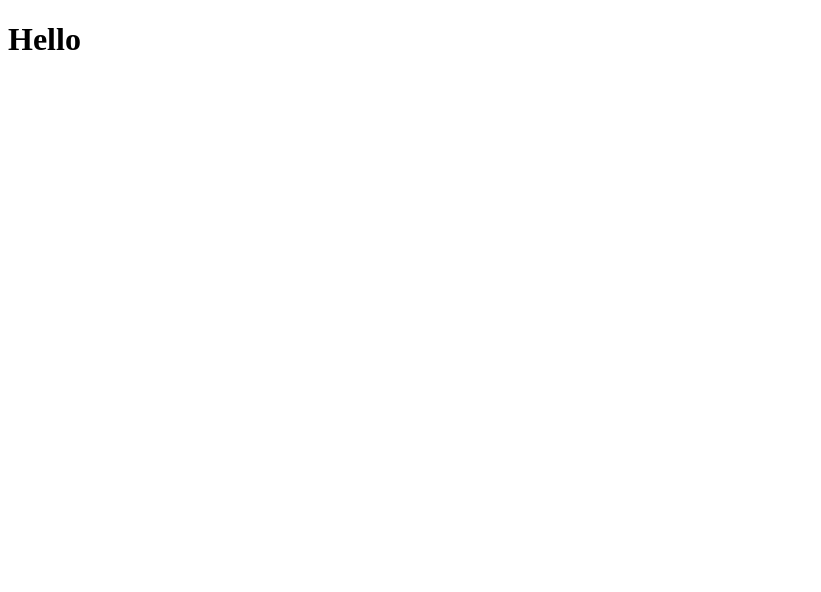
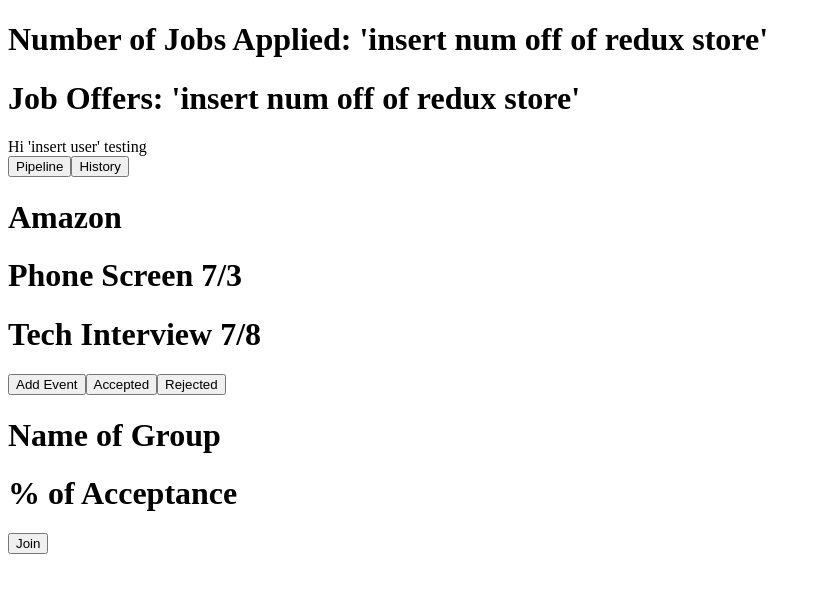
Before and after one commit to lastDanceNY19/LastDance, a React app: page /pipeline in a window 1280 px wide. Shown: the top 592 px of the page, without its empty margins (0-821 px from the left). Built offline with nearby package versions, Linux system fonts and the light colour scheme; the HTML template or start-up script is replaced by a standard one.

Commit message:
React Framework

```diff
--- a/src/client/App.tsx
+++ b/src/client/App.tsx
@@ -1,9 +1,10 @@
 import React from 'react';
+import Container from './Container'
 
 const App: React.FC = () => {
   return(
     <div>
-      <h1>Hello</h1>
+      <Container />
     </div>
   );
 };
--- /dev/null
+++ b/src/client/Container.tsx
@@ -0,0 +1,24 @@
+import React from 'react';
+import Pipeline from './components/Pipeline'
+import Groups from './components/Groups'
+
+export const Container = () => {
+
+  return(
+    <div>
+      <div>
+        <h1>Number of Jobs Applied: 'insert num off of redux store' </h1>
+        <h1>Job Offers: 'insert num off of redux store' </h1>
+      </div>
+
+      <div>Hi 'insert user' testing</div>
+
+      <div className='main-container-2'>
+        <Pipeline />
+        <Groups />
+      </div>
+    </div>
+  );
+};
+
+export default Container;
--- /dev/null
+++ b/src/client/components/Group.tsx
@@ -0,0 +1,14 @@
+import React from 'react';
+
+
+export const Group = () => {
+  return(
+    <div>
+        <h1>Name of Group</h1>
+        <h1>% of Acceptance</h1>
+        <button>Join</button>
+    </div>
+  );
+};
+
+export default Group;
--- /dev/null
+++ b/src/client/components/Groups.tsx
@@ -0,0 +1,12 @@
+import React from 'react';
+import Group from './Group'
+
+export const Groups = () => {
+  return(
+    <div>
+        <Group/>
+    </div>
+  );
+};
+
+export default Groups;
--- /dev/null
+++ b/src/client/components/Job.tsx
@@ -0,0 +1,20 @@
+import React from 'react';
+
+
+export const Job = () => {
+  return(
+    <div>
+        <div>
+          <h1> Amazon </h1>
+          <h1> Phone Screen 7/3 </h1>
+          <h1> Tech Interview 7/8 </h1>
+        </div>
+
+        <button> Add Event </button>
+        <button> Accepted </button>
+        <button> Rejected </button>
+    </div>
+  );
+};
+
+export default Job;
--- /dev/null
+++ b/src/client/components/Pipeline.tsx
@@ -0,0 +1,15 @@
+import React , { useEffect, useState } from 'react';
+import Job from './Job';
+
+export const Pipeline = () => {
+  return(
+    <div>
+        <button  >Pipeline</button>
+        <button  >History</button>
+
+        <Job/>
+    </div>
+  );
+};
+
+export default Pipeline;
```
